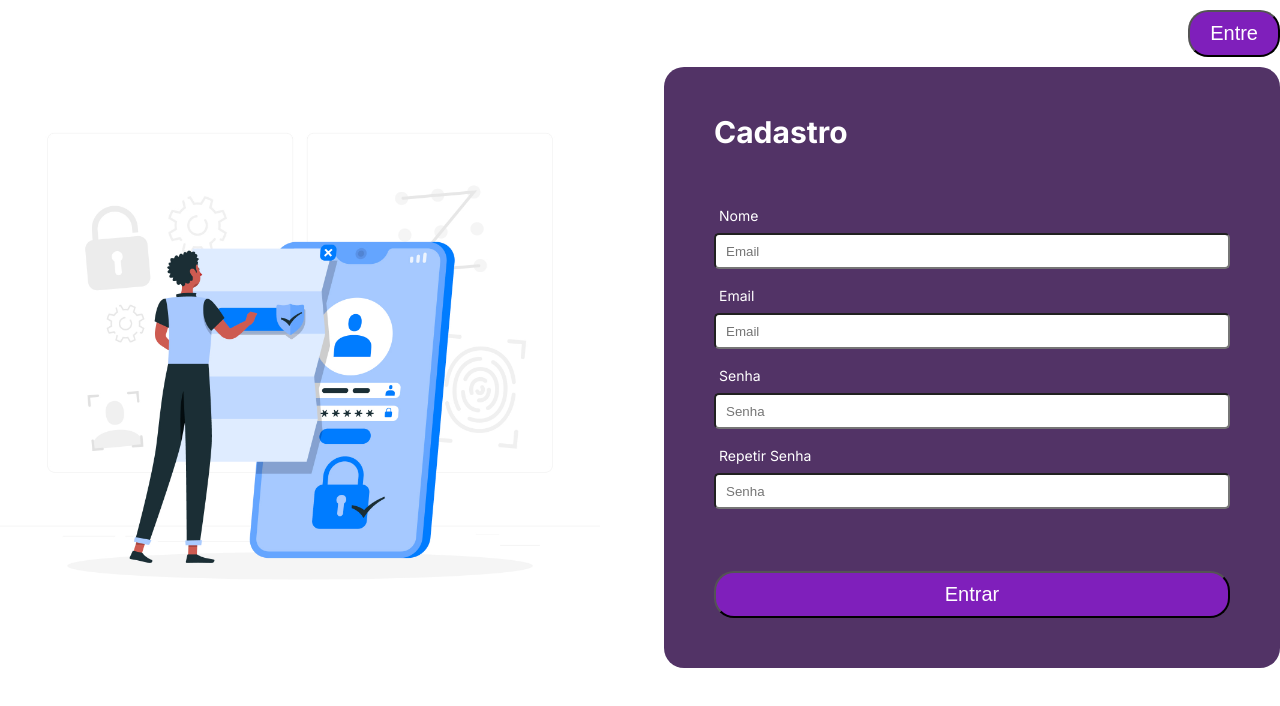
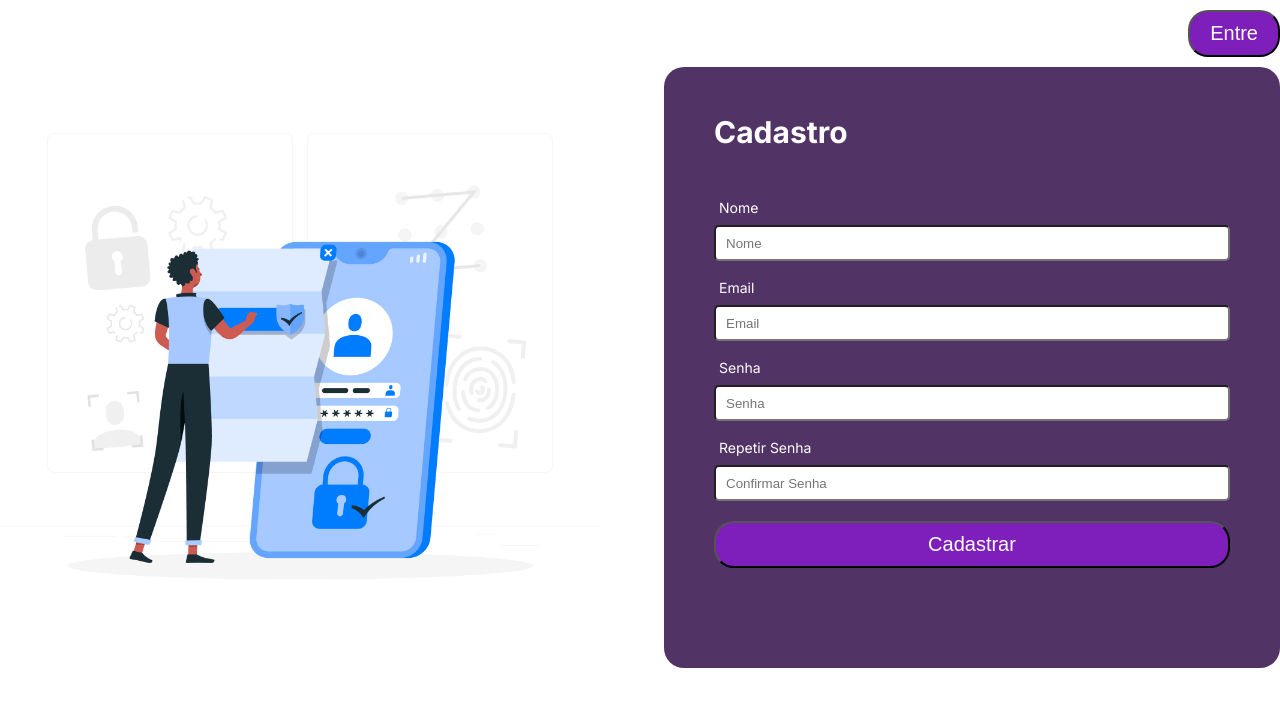
Before and after one commit to dandanmatunoshita/levelup, a Next.js app in the folder my-app/: page /cadastro in a window 1280 px wide. Shown: the top 706 px of the page. Built offline with nearby package versions, Linux system fonts and the light colour scheme.

Commit message:
create_user_api

```diff
--- a/my-app/src/app/cadastro/page.jsx
+++ b/my-app/src/app/cadastro/page.jsx
@@ -3,9 +3,53 @@
 import Image from 'next/image';
 import styles from './cadastro.module.css';
 import { useRouter } from 'next/navigation'
+import { server } from '../config';
+import { useState } from 'react';
 
 export default function Cadastro(){
     const router = useRouter();
+    const [formData, setFormData] = useState({
+        usu_nome: '',
+        usu_email: '',
+        usu_senha: '',
+        confirmarSenha: ''
+    });
+
+    const handleChange = (e) => {
+        setFormData({
+            ...formData,
+            [e.target.name]: e.target.value
+        });
+    };
+
+    const handleSubmit = async (e) => {
+        e.preventDefault();
+        if(formData.usu_senha !== formData.confirmarSenha) {
+            alert("As senhas não coincidem!");
+            return;
+        }
+
+        try {
+            const response = await fetch(`${server}user`, {
+                method: 'POST',
+                headers: {
+                    'Content-Type': 'application/json',
+                },
+                body: JSON.stringify(formData),
+            });
+
+            if (response.ok) {
+                alert("Cadastro realizado com sucesso!");
+                router.push('/inicio');
+            } else {
+                const errorData = await response.json();
+                alert(`Erro no cadastro: ${errorData.message}`);
+            }
+        } catch (error) {
+            console.error('Erro ao cadastrar:', error);
+            alert("Erro ao realizar o cadastro. Por favor, tente novamente.");
+        }
+    };
 
     return(
         <div className={styles.cadastro_container}>
@@ -15,34 +59,35 @@ export default function Cadastro(){
             <div className={styles.cadastro_body}>
                 <div className={styles.cadastro_img}>
                     <Image
-                    src="/img_login.jpg"
+                        src="/img_login.jpg"
                         width={600}
                         height={600}
+                        alt="Imagem de cadastro"
                     />
                 </div>
                 <div className={styles.cadastro_info}>
                     <h1>Cadastro</h1>
-                    <form className={styles.cadastro_form}>
+                    <form className={styles.cadastro_form} onSubmit={handleSubmit}>
                         <div className={styles.nome}>
                             <span>Nome</span>
-                            <input type="email" placeholder="Email" className={styles.info}/>
+                            <input type="text" name="usu_nome" placeholder="Nome" className={styles.info} onChange={handleChange} required/>
                         </div>
                         <div className={styles.email}>
                             <span>Email</span>
-                            <input type="email" placeholder="Email" className={styles.info}/>
+                            <input type="email" name="usu_email" placeholder="Email" className={styles.info} onChange={handleChange} required/>
                         </div>
                         <div className={styles.password}>
                             <span>Senha</span>
-                            <input type="password" placeholder="Senha" className={styles.info}/>
+                            <input type="password" name="usu_senha" placeholder="Senha" className={styles.info} onChange={handleChange} required/>
                         </div>
                         <div className={styles.repeat_password}>
                             <span>Repetir Senha</span>
-                            <input type="password" placeholder="Senha" className={styles.info}/>
+                            <input type="password" name="confirmarSenha" placeholder="Confirmar Senha" className={styles.info} onChange={handleChange} required/>
                         </div>
+                        <button type="submit">Cadastrar</button>
                     </form>
-                    <button type="submit" onClick={()=>router.push('/inicio')}>Entrar</button>
                 </div>
             </div>
-            </div>
+        </div>
     )
 }
--- /dev/null
+++ b/my-app/src/app/config.js
@@ -0,0 +1,3 @@
+const dev = process.env.NODE_ENV;
+
+export const server = dev ? 'https://8080-eduardormoraes-pi4termo-th5o0yx9urm.ws-us116.gitpod.io/' : 'https://seu-site-de-producao.com';
```
Also changed, not shown: 1 other file (tests, documents, lock files or other folders).
